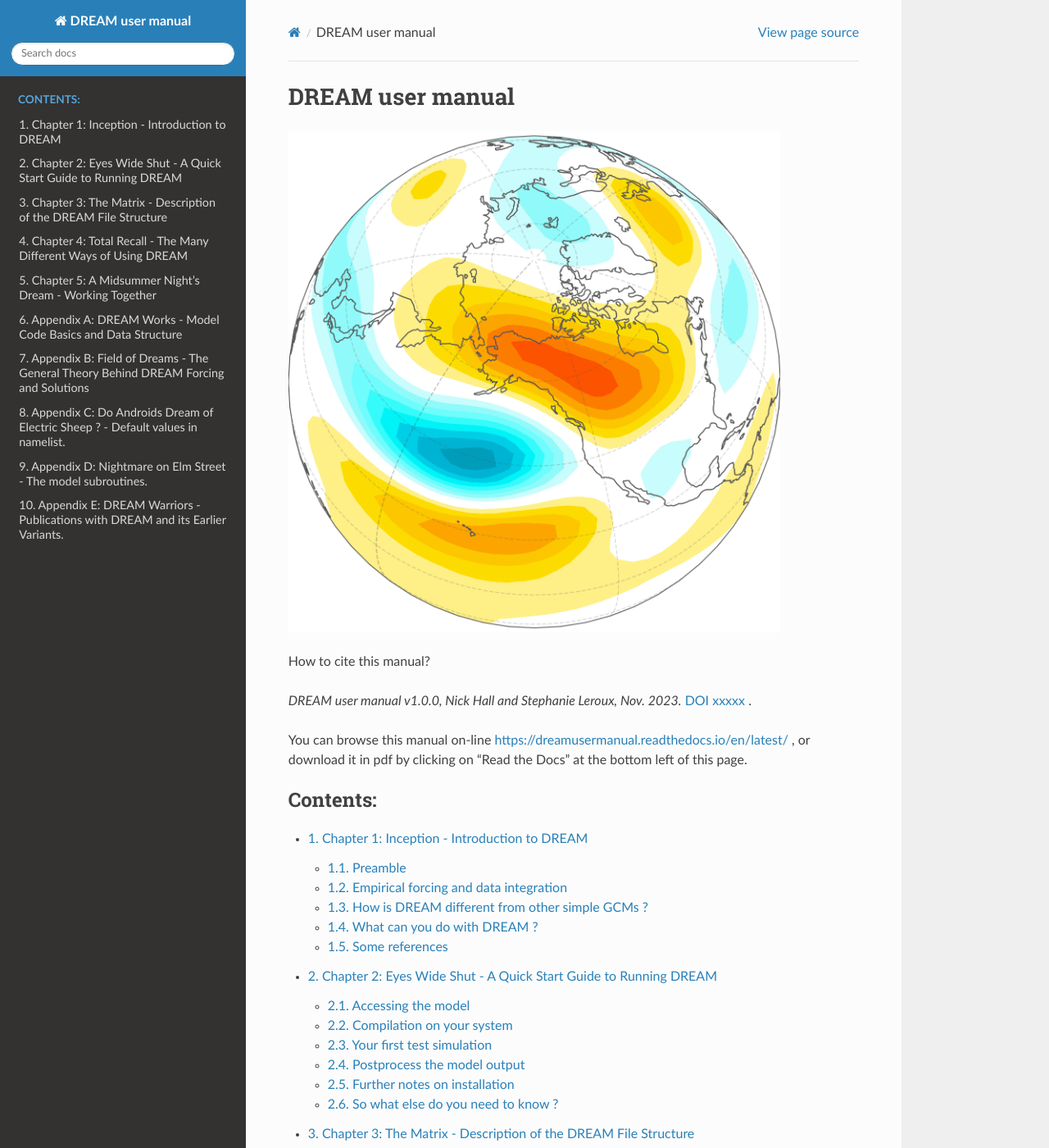
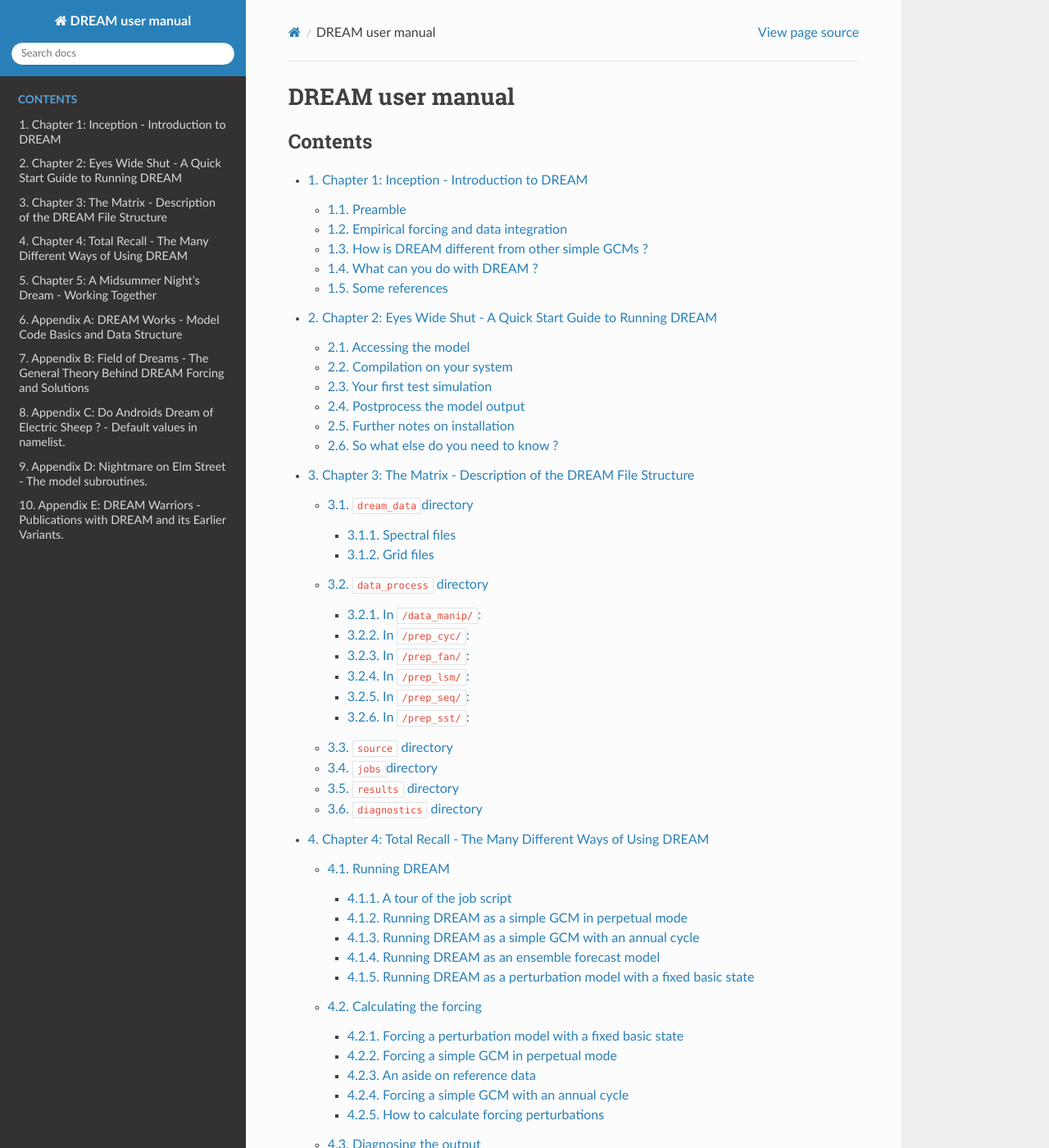
Before and after one commit to dream-gcm/usermanual, a Sphinx documentation site: the page built from source/index.rst, in a window 1280 px wide and 1400 px high. Shown: the whole window at 82% size. Built offline with Sphinx 7.4.7 and the Read the Docs theme 2.0.0, drawn with Linux system fonts in a browser that asks for light colours.

Commit message:
Update index.rst

```diff
--- a/source/index.rst
+++ b/source/index.rst
@@ -5,18 +5,9 @@
 DREAM user manual
 ==============================================
 
-.. figure:: img/cover.png
-   :width: 600
-
-How to cite this manual?
-
-*DREAM user manual v1.0.0, Nick Hall and Stephanie Leroux, Nov. 2023.* `DOI xxxxx <http://www.doi.org>`_ .
-
-You can browse this manual on-line `https://dreamusermanual.readthedocs.io/en/latest/ <https://dreamusermanual.readthedocs.io/en/latest/>`_ , or download it in pdf by clicking on "Read the Docs" at the bottom left of this page.
-
 .. toctree::
    :maxdepth: 3
-   :caption: Contents:
+   :caption: Contents
    :numbered: 3
 
    Chapter1
```
